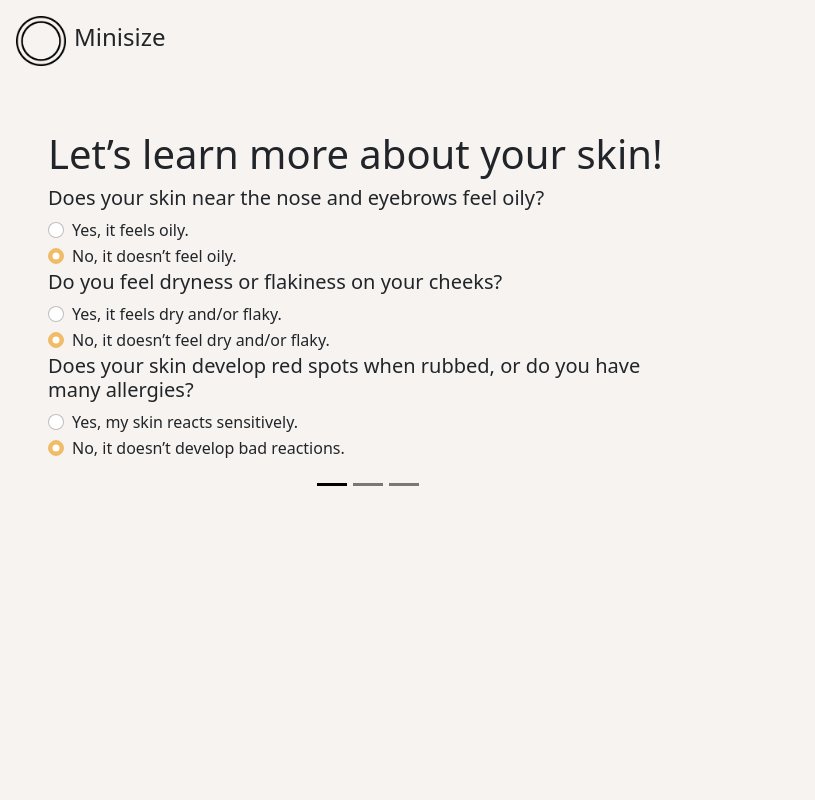
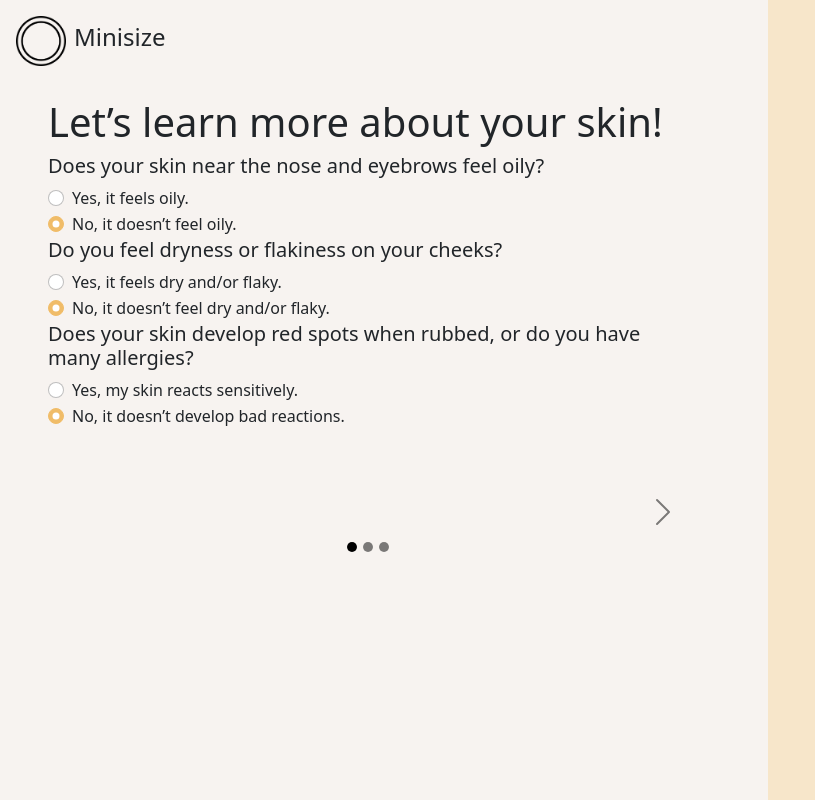
Before and after one commit to minisize/minisizeproject, a PHP site: page /registration.php in a window 1280 px wide. Shown: the whole page, without its empty margins (0-815 px from the left). Run offline with PHP 8.4, Linux system fonts and the light colour scheme; some libraries are stand-ins or nearby versions.

Commit message:
Update styling

```diff
--- a/registration.php
+++ b/registration.php
@@ -16,25 +16,44 @@
     <link rel="stylesheet" href="assets/styles/main.css">
     <script src="node_modules/bootstrap/dist/js/bootstrap.js"></script>
 
-    <!-- Google Material Icons -->
-    <link href="https://fonts.googleapis.com/icon?family=Material+Icons" rel="stylesheet">
+    <style>
 
-    <!-- CSS Link -->
-    <link rel="stylesheet" href="assets/styles/header_footer/header_n_footer.css">
+        #bg {
+            position: fixed;
+            top: 0;
+            right: 0;
+            width: 40%;
+            height: 100%;
+            background-color: #F7E6CA;
+        }
 
-    <style>
+        .carousel-item {
+            height: 430px;
+        }
+
         .carousel-indicators {
             bottom: -50px;
         }
 
-    .carousel-inner {
-        margin-bottom: 50px;
+        .carousel .carousel-indicators li {
+            width: 10px;
+            height: 10px;
+            border-radius: 100%;
+        }
+
+        .carousel-control-prev,
+        .carousel-control-next{
+            display: flex;
+            align-items: end;
+            width:50px;
         }
     </style>
 
 </head>
 
 <body>
+
+    <div id="bg"></div>
 
     <header class="d-flex flex-wrap align-items-center justify-content-between p-3">
         <div class="d-flex align-items-center">
@@ -43,13 +62,13 @@
         </div>
     </header>
 
-    <section class="m-5" style="width:50%; height:400px;">
+    <section class="mx-5 my-3" style="width:50%;">
         <div id="carousel" class="carousel carousel-dark slide carousel-fade" data-bs-ride="carousel"
             data-bs-interval="false">
 
             <form action="registration.php" method="POST" class="sign-up-form">
                 <div class="carousel-inner w-100">
-                    <div class="carousel-item active" data-bs-interval="10000">
+                    <div class="carousel-item active">
 
                         <h1>Let’s learn more about your skin!</h1>
 
@@ -107,14 +126,14 @@
                             </div>
                         </div>
 
-                        <!-- <button class="carousel-control-next" type="button" data-bs-target="#carousel"
+                        <button class="carousel-control-next" type="button" data-bs-target="#carousel"
                             data-bs-slide="next">
                             <span class="carousel-control-next-icon" aria-hidden="true"></span>
                             <span class="visually-hidden">Next</span>
-                        </button> -->
+                        </button>
                     </div>
 
-                    <div class="carousel-item" data-bs-interval="2000">
+                    <div class="carousel-item">
                         <h1>Let’s learn more about your skin!</h1>
 
                         <div class="fourth-question">
@@ -170,7 +189,7 @@
                             </div>
                         </div>
 
-                        <!-- <button class="carousel-control-prev" type="button" data-bs-target="#carousel"
+                        <button class="carousel-control-prev" type="button" data-bs-target="#carousel"
                             data-bs-slide="prev">
                             <span class="carousel-control-prev-icon" aria-hidden="true"></span>
                             <span class="visually-hidden">Previous</span>
@@ -179,13 +198,14 @@
                             data-bs-slide="next">
                             <span class="carousel-control-next-icon" aria-hidden="true"></span>
                             <span class="visually-hidden">Next</span>
-                        </button> -->
+                        </button>
                     </div>
 
                     <div class="carousel-item">
                         <h3>Lastly, set up your account and start your skincare journey here with Minisize!</h3>
 
-                        <div class="row">
+                        <section class="px-1">
+                            <div class="row mb-1">
                                 <div class="col">
                                     <label for="signUpFname" class="form-label">First Name</label>
                                     <input type="text" class="form-control" name="sign_up_fname" id="signUpFname"
@@ -200,28 +220,23 @@
                             </div>
 
                             <label for="signUpEmail" class="form-label">Email</label>
-                        <input type="email" class="form-control" name="sign_up_email" id="signUpEmail"
+                            <input type="email" class="form-control mb-1" name="sign_up_email" id="signUpEmail"
                                 placeholder="Email" required>
 
                             <label for="signUpPass" class="form-label">Password</label>
-                        <input type="password" class="form-control" name="sign_up_pass" id="signUpPass"
+                            <input type="password" class="form-control mb-1" name="sign_up_pass" id="signUpPass"
                                 placeholder="Password" required>
 
                             <label for="signUpCPass" class="form-label">Confirm Password</label>
-                        <input type="password" class="form-control" name="sign_up_cpass" id="signUpCPass"
+                            <input type="password" class="form-control mb-4" name="sign_up_cpass" id="signUpCPass"
                                 placeholder="Password" required>
 
                             <input type="submit" class="btn btn-primary form-control" name="sign_up_btn" value="Create an account">
-                        <!-- <button class="carousel-control-prev" type="button" data-bs-target="#carousel"
-                            data-bs-slide="prev">
-                            <span class="carousel-control-prev-icon" aria-hidden="true"></span>
-                            <span class="visually-hidden">Previous</span>
-                        </button> -->
+                        </section>
                     </div>
 
                 </div>
             </form>
-
 
             <ol class="carousel-indicators">
                 <li data-bs-target="#carousel" data-bs-slide-to="0" class="active" aria-current="true"
@@ -230,7 +245,6 @@
                 <li data-bs-target="#carousel" data-bs-slide-to="2" aria-label="Slide 3"></li>
             </ol>
 
-
         </div>
     </section>
 
```
Also changed, not shown: login.php (+16 -9 lines). Lines whose indentation alone changed are shown as unchanged.
